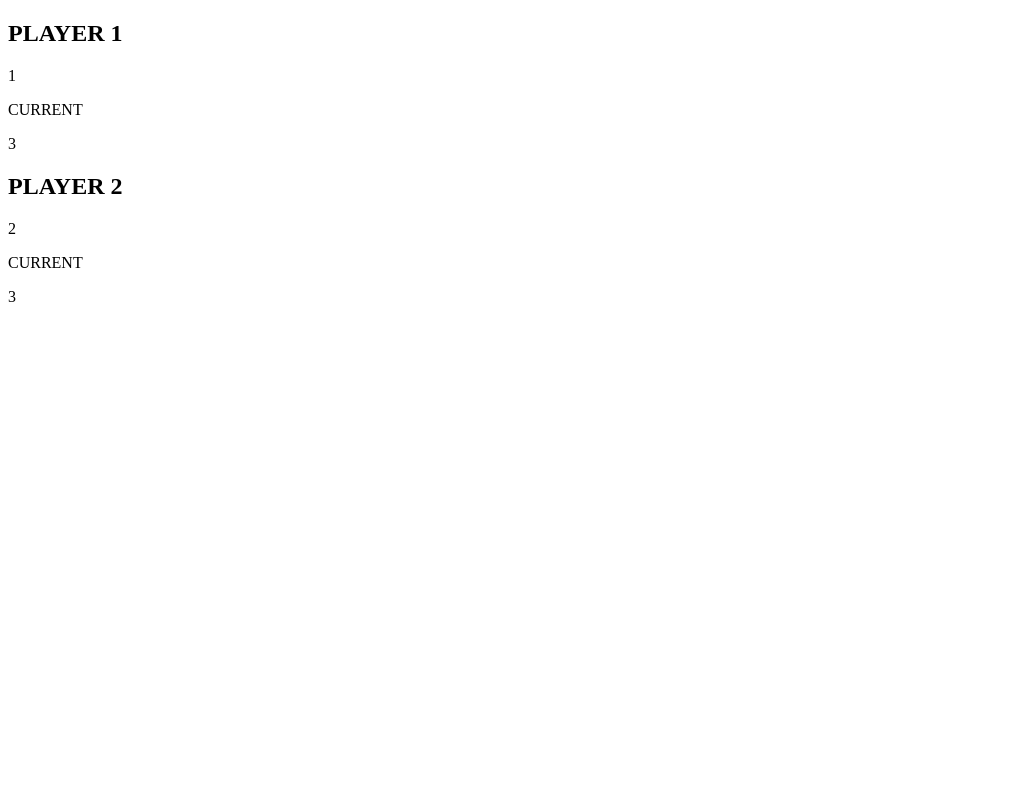
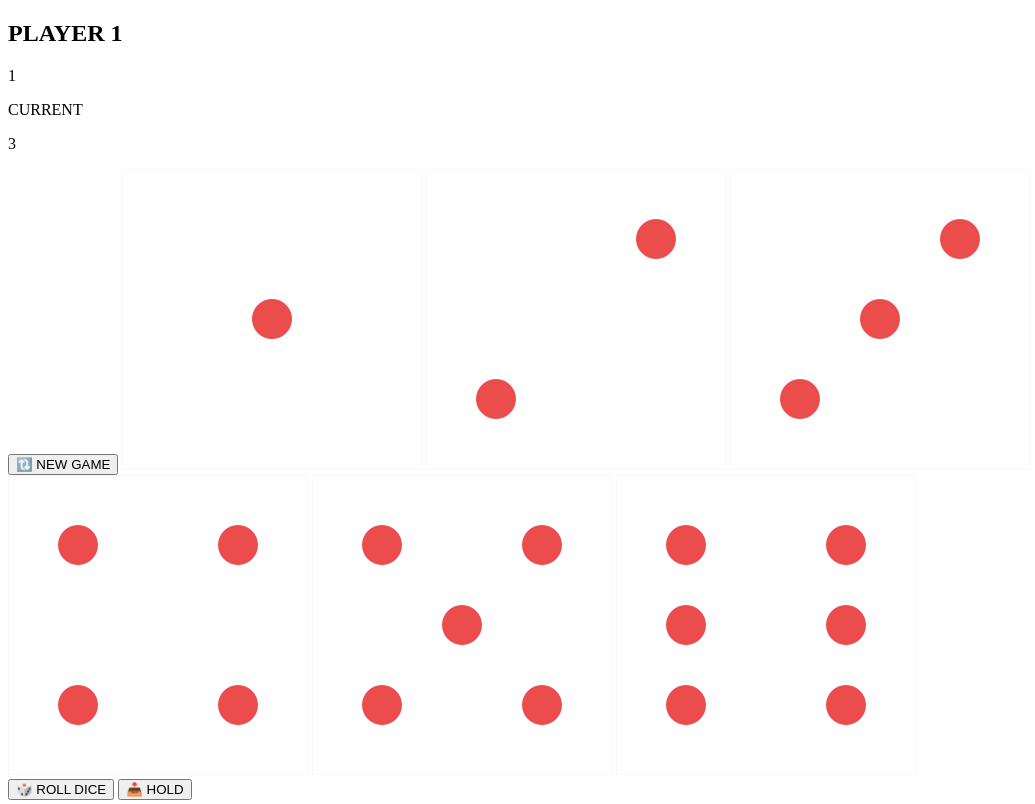
Before and after one commit to Luka-Popovic06/PIG-GAME, a plain HTML site: page index.html in a window 1280 px wide. Shown: the top 804 px of the page, without its empty margins (0-1035 px from the left). Drawn offline with Linux system fonts and the light colour scheme.

Commit message:
middle-box

```diff
--- a/index.html
+++ b/index.html
@@ -15,6 +15,21 @@
           <p>3</p>
         </div>
       </div>
+      <div class="middle-box">
+        <div>
+          <button type="button" id="btn-new-game">🔃 NEW GAME</button>
+          <img src="dice-1.png" alt="dice-1" />
+          <img src="dice-2.png" alt="dice-2" />
+          <img src="dice-3.png" alt="dice-3" />
+          <img src="dice-4.png" alt="dice-4" />
+          <img src="dice-5.png" alt="dice-5" />
+          <img src="dice-6.png" alt="dice-6" />
+        </div>
+        <div>
+          <button type="button">🎲 ROLL DICE</button>
+          <button type="button">📥 HOLD</button>
+        </div>
+      </div>
       <div class="player-box-2">
         <h2>PLAYER 2</h2>
         <p id="score-2">2</p>
```
Also changed, not shown: dice-1.png (added), dice-2.png (added), dice-3.png (added), dice-4.png (added), dice-5.png (added), dice-6.png (added).
